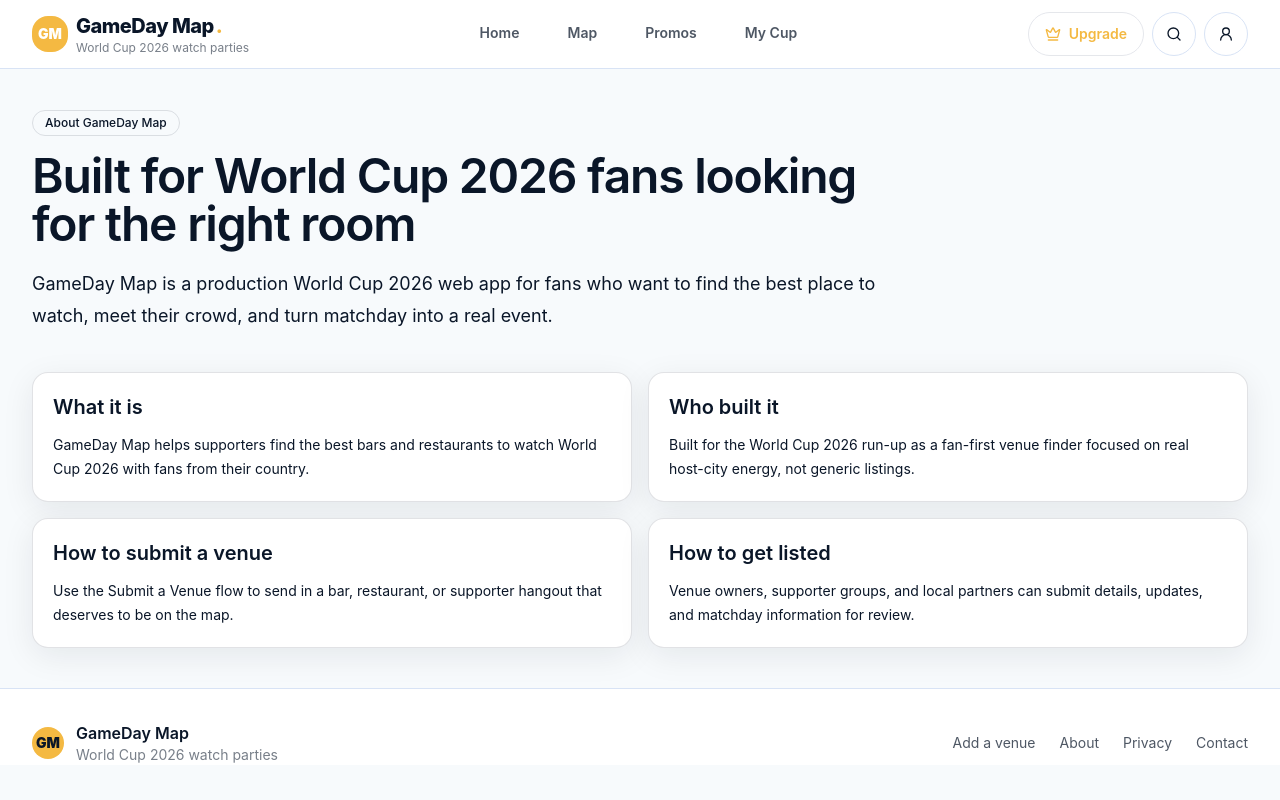
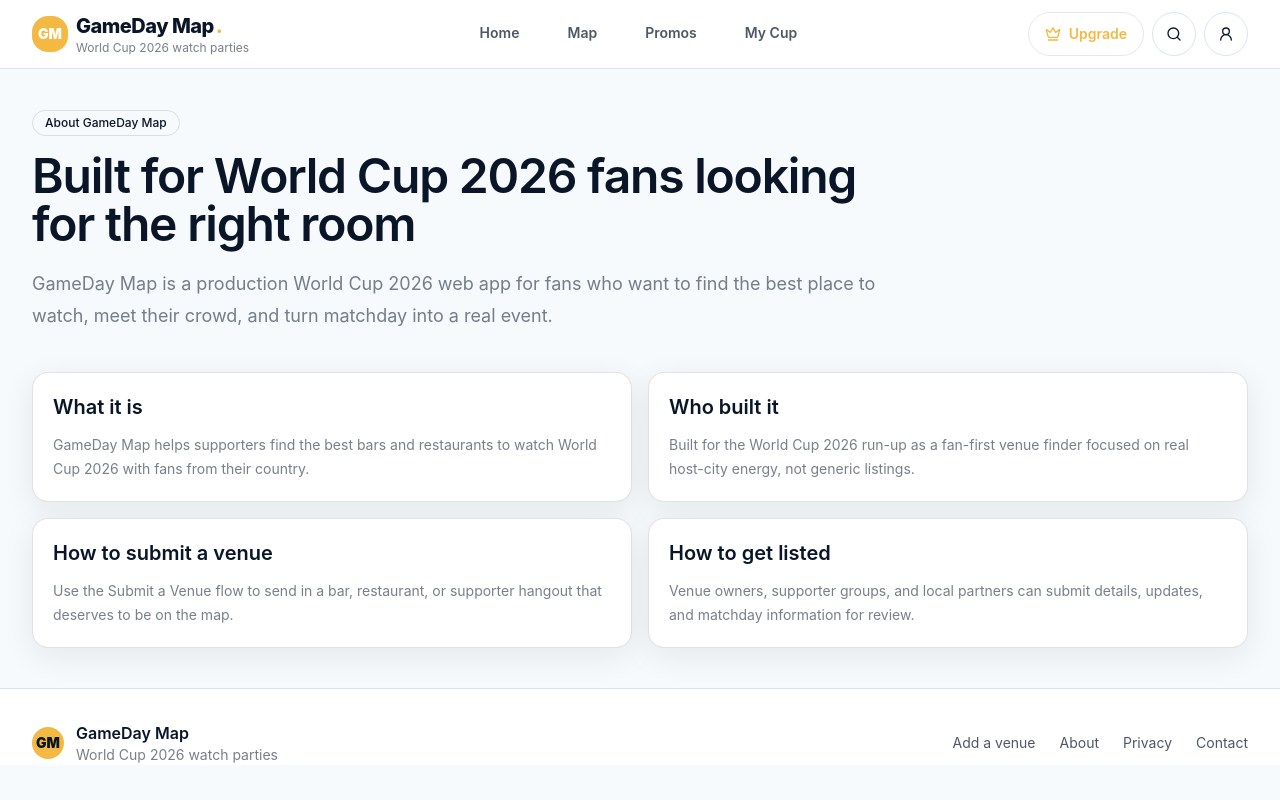
Before and after one commit to davidenyc/worldcupmvp, a Next.js app: page /about in a window 1280 px wide. Built offline with nearby package versions, Linux system fonts and the light colour scheme; no server answers.

Commit message:
chore(copy): typography + casing + typo sweep

```diff
--- a/app/about/page.tsx
+++ b/app/about/page.tsx
@@ -31,7 +31,7 @@ export default function AboutPage() {
         <h1 className="mt-4 text-3xl font-semibold tracking-tight text-deep sm:text-5xl">
           Built for World Cup 2026 fans looking for the right room
         </h1>
-        <p className="mt-4 text-base leading-7 text-navy/72 sm:mt-5 sm:text-lg sm:leading-8">
+        <p className="mt-4 text-base leading-7 text-mist sm:mt-5 sm:text-lg sm:leading-8">
           GameDay Map is a production World Cup 2026 web app for fans who want to find the best place to watch,
           meet their crowd, and turn matchday into a real event.
         </p>
@@ -41,7 +41,7 @@ export default function AboutPage() {
         {sections.map((section) => (
           <div key={section.title} className="surface p-5">
             <h2 className="text-xl font-semibold">{section.title}</h2>
-            <p className="mt-3 text-sm leading-6 text-navy/72">{section.body}</p>
+            <p className="mt-3 text-sm leading-6 text-mist">{section.body}</p>
           </div>
         ))}
       </div>
--- a/components/map/MatchScheduleStrip.tsx
+++ b/components/map/MatchScheduleStrip.tsx
@@ -24,7 +24,7 @@ export function MatchScheduleStrip({
     <section className="overflow-hidden bg-[#f7fafc] py-3 dark:bg-[#11161d]">
       <div className="container-shell">
         <div className="mb-2 flex items-center justify-between gap-3">
-          <div className="text-xs uppercase tracking-[0.22em] text-[#0a1628]/45 dark:text-white">Today / Upcoming</div>
+          <div className="text-[10px] uppercase tracking-[0.18em] text-[#0a1628]/45 dark:text-white">Today and upcoming</div>
           <div className="text-xs text-[#0a1628]/45 dark:text-white">{matches.length} matches</div>
         </div>
         <div className="flex gap-3 overflow-x-auto pb-1">
--- a/components/me/MyWatchlist.tsx
+++ b/components/me/MyWatchlist.tsx
@@ -25,8 +25,8 @@ export function MyWatchlist({
     <section className="surface p-6">
       <div className="flex flex-wrap items-center justify-between gap-3">
         <div>
-          <div className="text-sm uppercase tracking-[0.2em] text-mist">Watching</div>
-          <h2 className="mt-2 text-2xl font-semibold tracking-tight text-deep">Matches I&apos;ve RSVP&apos;d to</h2>
+          <div className="text-[10px] uppercase tracking-[0.18em] text-mist">Watching</div>
+          <h2 className="mt-2 text-2xl font-semibold tracking-tight text-deep">Matches I&apos;m watching</h2>
         </div>
         <Link href="/matches" className="inline-flex min-h-11 items-center rounded-full border border-line bg-surface px-4 text-sm font-semibold text-deep transition hover:bg-surface-2">
           Browse the schedule →
@@ -59,7 +59,7 @@ export function MyWatchlist({
           <EmptyState
             emoji="📅"
             title="No matches saved"
-            subtitle="Tap “I’m watching this” on Home, Today, or Matches to keep your slate in one place."
+            subtitle="Tap “I’m watching this” on Home, Today, or Matches to keep your slate together."
             action={
               <Link href="/matches" className="inline-flex rounded-full bg-gold px-5 py-2.5 text-sm font-semibold text-deep">
                 Browse the schedule →
--- a/components/promos/PromosHero.tsx
+++ b/components/promos/PromosHero.tsx
@@ -8,7 +8,7 @@ export function PromosHero({
 }) {
   return (
     <section className="max-w-4xl">
-      <div className="text-sm uppercase tracking-[0.2em] text-mist">Matchday deals</div>
+      <div className="text-[10px] uppercase tracking-[0.18em] text-mist">Matchday deals</div>
       <h1 className="mt-2 text-3xl font-semibold tracking-tight text-deep sm:text-4xl">
         Get to the bar early. Get rewarded.
       </h1>
```
